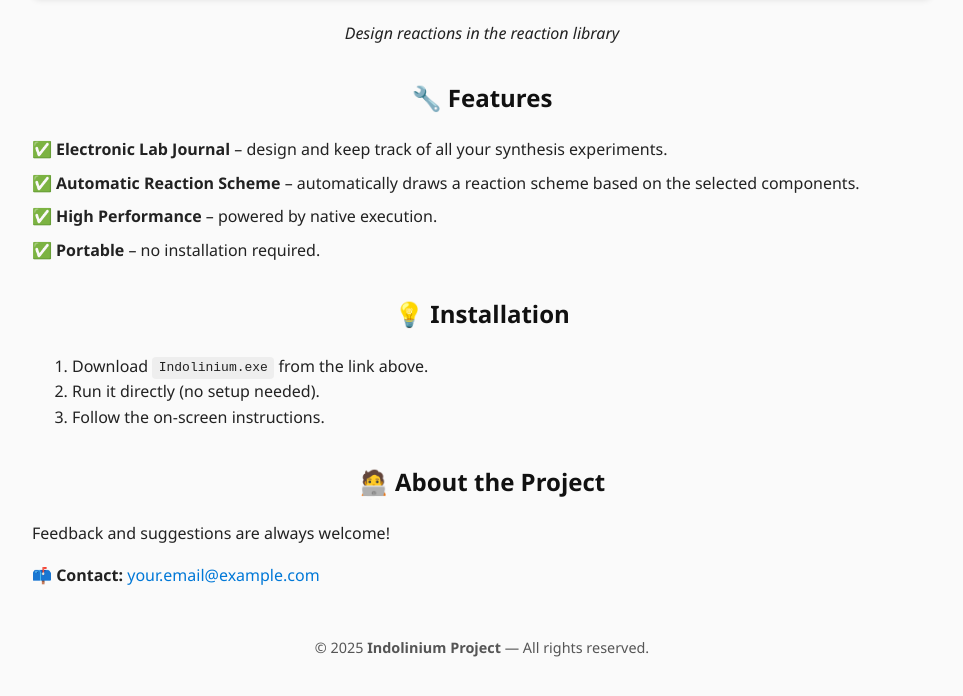
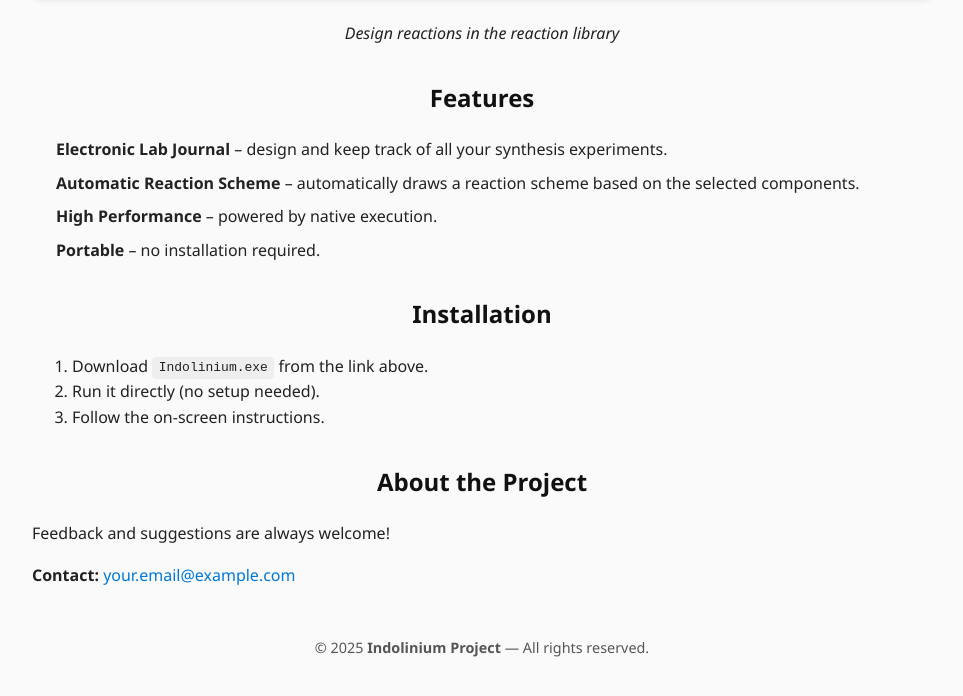
Before and after one commit to Zewi21/zewi21.github.io, a plain HTML site: page index.html in a window 1280 px wide. Shown: the part 1694-2390 px from the top of the page, without its empty margins (158-1121 px from the left). Drawn offline with Linux system fonts and the light colour scheme.

Commit message:
Update index.html

```diff
--- a/index.html
+++ b/index.html
@@ -75,7 +75,7 @@
       position: relative;
     }
     ul li::before {
-      content: "✅";
+      content: "";
       position: absolute;
       left: 0;
     }
@@ -103,7 +103,7 @@
   </header>
 
   <section id="download">
-    <h2>🚀 Download</h2>
+    <h2>Download</h2>
     <div class="download">
       <a href="releases/Indolinium.exe">Download Indolinium</a>
       <p><em>Click the link to download the latest version.</em></p>
@@ -111,7 +111,7 @@
   </section>
 
   <section id="screenshots">
-    <h2>🖼️ Screenshots</h2>
+    <h2>Screenshots</h2>
     <table>
       <tr>
         <td>
@@ -131,7 +131,7 @@
   </section>
 
   <section id="features">
-    <h2>🔧 Features</h2>
+    <h2>Features</h2>
     <ul>
       <li><strong>Electronic Lab Journal</strong> – design and keep track of all your synthesis experiments.</li>
       <li><strong>Automatic Reaction Scheme</strong> – automatically draws a reaction scheme based on the selected components.</li>
@@ -141,7 +141,7 @@
   </section>
 
   <section id="installation">
-    <h2>💡 Installation</h2>
+    <h2>Installation</h2>
     <ol>
       <li>Download <code>Indolinium.exe</code> from the link above.</li>
       <li>Run it directly (no setup needed).</li>
@@ -150,9 +150,9 @@
   </section>
 
   <section id="about">
-    <h2>🧑‍💻 About the Project</h2>
+    <h2>About the Project</h2>
     <p>Feedback and suggestions are always welcome!</p>
-    <p>📫 <strong>Contact:</strong> <a href="mailto:your.email@example.com">your.email@example.com</a></p>
+    <p><strong>Contact:</strong> <a href="mailto:your.email@example.com">your.email@example.com</a></p>
   </section>
 
   <footer>
```
